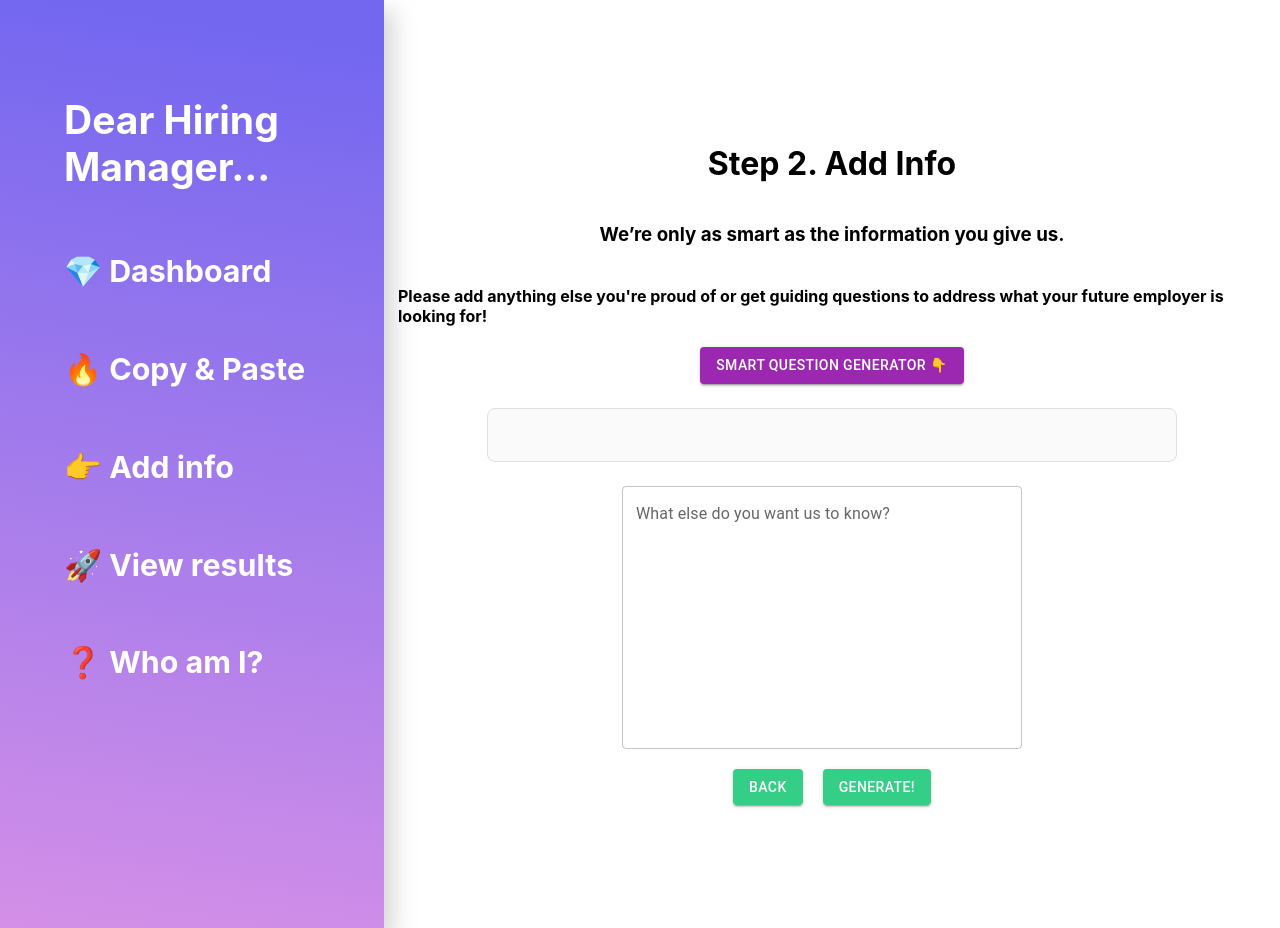
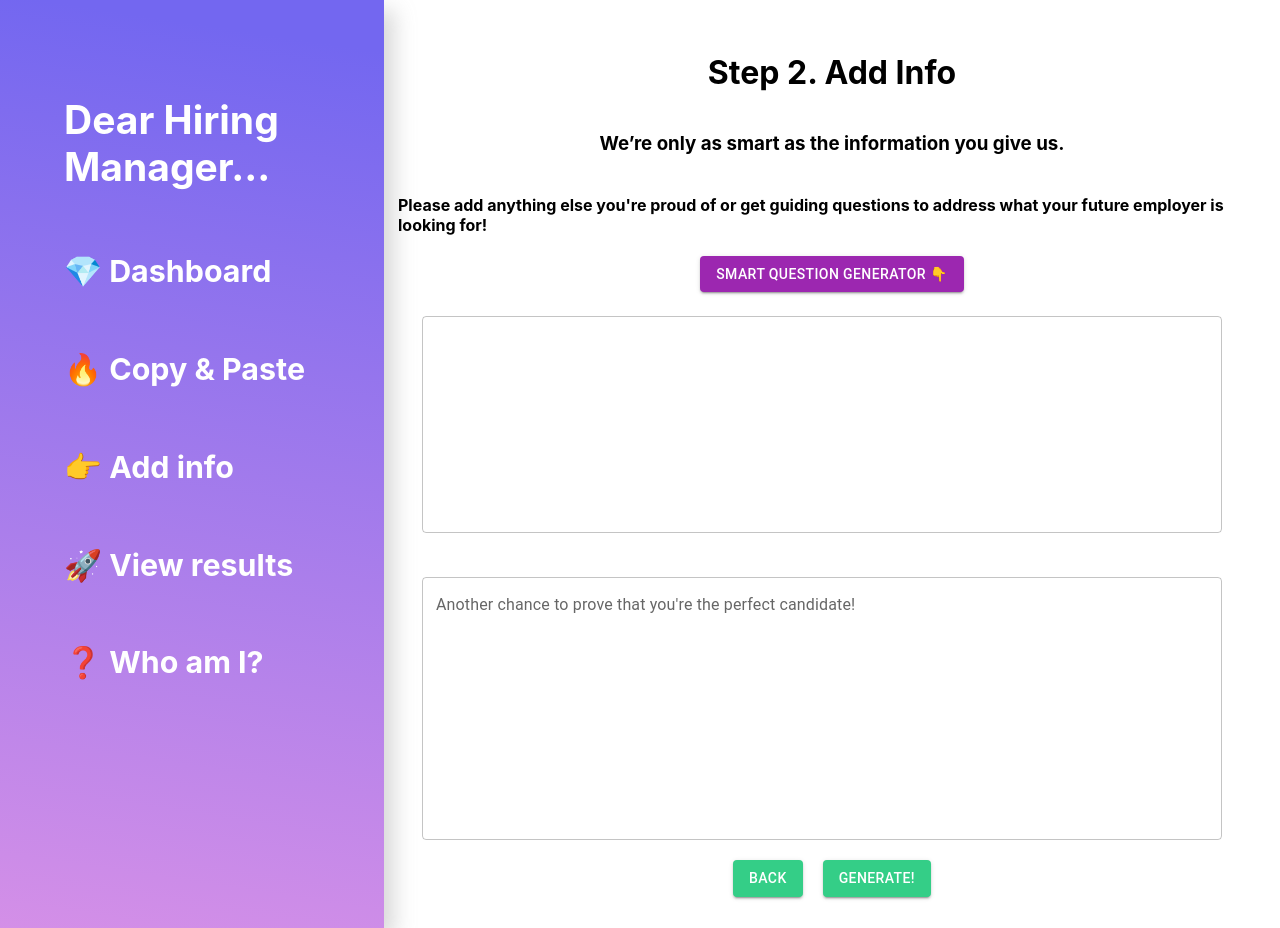
Before and after one commit to kaoshannon/cmdf-2023, a React (Create React App) app: page /page2 in a window 1280 px wide. Built offline with nearby package versions, Linux system fonts and the light colour scheme; no server answers.

Commit message:
trying to make custom question generator look better

```diff
--- a/src/App.css
+++ b/src/App.css
@@ -167,6 +167,12 @@
   color: none;
 }
 
+.pre {
+  overflow-x: auto;
+  white-space: pre-wrap;
+  word-wrap: break-word;
+}
+
 @keyframes App-logo-spin {
   from {
     transform: rotate(0deg);
--- a/src/page2.js
+++ b/src/page2.js
@@ -48,13 +48,14 @@ function Page2(object) {
         // prompt: 'Based on this\nGenerate five guiding questions about my past experience for me to answer in my cover letter that aligns with what the job description is looking for--'
       },
     };
-
+    console.log("just sent a POST request to generate questions");
     axios
       .request(options)
       .then(function (response) {
         console.log(response.data);
         console.log(response.data.generations[0].text);
         setQuestions(response.data.generations[0].text);
+        console.log("just set questions");
       })
       .catch(function (error) {
         console.error(error);
@@ -179,7 +180,7 @@ function Page2(object) {
             </Button>
           </div>
 
-          <Box
+          {/* <Box
             sx={{
               width: 600,
               p: 1,
@@ -197,19 +198,28 @@ function Page2(object) {
               paddingBottom: "30px",
             }}
           >
-            <pre>{questions}</pre>
-          </Box>
+            <pre >{questions}</pre>
+          </Box> */}
+
+          <TextField
+            id="final-cover-letter"
+            value={questions}
+            variant="outlined"
+            multiline
+            rows={8}
+            style={{ width: 800, marginBottom: 20, marginRight: 20 }}
+          />
 
           <div className="row">
             <TextField
               id="addtl-info-basic"
-              label="What else do you want us to know?"
+              label="Another chance to prove that you're the perfect candidate!"
               value={addtlInfoInput}
               onChange={handleAddtlInfo}
               variant="outlined"
               multiline
               rows={10}
-              style={{ width: 400, marginBottom: 20, marginRight: 20 }}
+              style={{ width: 800, marginBottom: 20, marginRight: 20 }}
             />
           </div>
         </Stack>
--- a/src/page3.js
+++ b/src/page3.js
@@ -56,13 +56,6 @@ function Page3(object) {
             rows={20}
             style={{ width: 400, marginBottom: 20, marginRight: 20 }}
           />
-          <Button
-            onclick={handleCopy}
-            color="secondary"
-            style={{ marginRight: 10, marginLeft: 10 }}
-          >
-            Copy
-          </Button>
         </div>
         <div className="row">
           <Link to="/page2">
@@ -87,6 +80,13 @@ function Page3(object) {
               </Button>
             </ThemeProvider>
           </Link>
+          <Button
+            onclick={handleCopy}
+            color="secondary"
+            style={{ marginRight: 10, marginLeft: 10 }}
+          >
+            Copy
+          </Button>
         </div>
       </div>
     </div>
```
